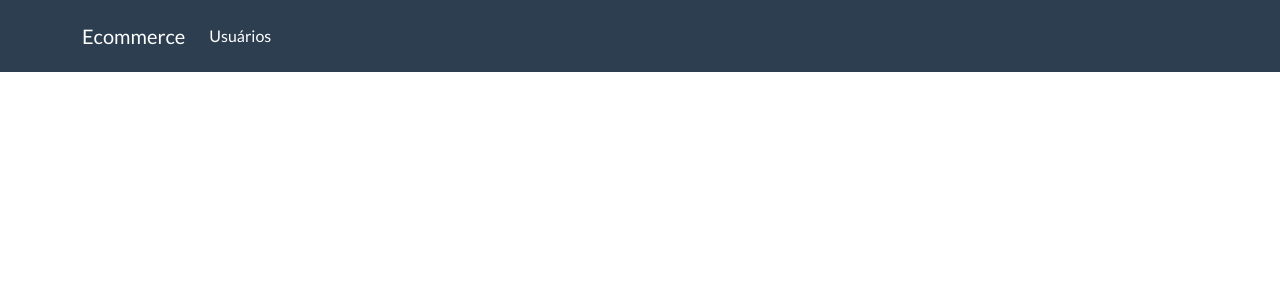
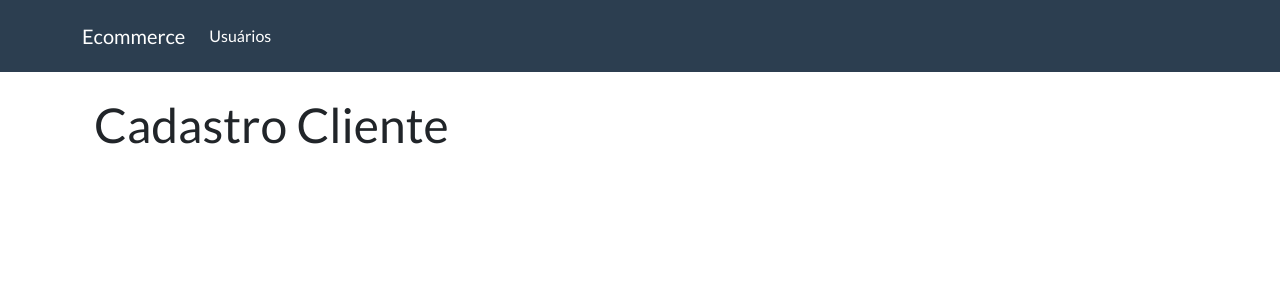
Before and after one commit to Fsp30/ecommerce-lp2, a React (Create React App) app: page /cadastro-cliente in a window 1280 px wide. Before the commit this address had no page. Shown: the top 300 px of the page. Built offline with nearby package versions, Linux system fonts and the light colour scheme.

Commit message:
feat: create route /cadastro-cliente

```diff
--- a/src/rotas.js
+++ b/src/rotas.js
@@ -1,24 +1,25 @@
 import React from 'react';
 import { Route, Routes, BrowserRouter } from 'react-router-dom';
+import Navbar from './components/navbar.js';
 import ListagemUsuarios from './view/listagem-usuarios.js';
-import Navbar from './components/navbar.js';
+import CadastroCliente from './view/cadastro-cliente.js';
 
 function Rotas(props) {
   return (
     <BrowserRouter>
-      {/* 1. A Navbar continua fixa no topo do navegador */}
       <Navbar />
 
-      {/* 2. Esse container vai empurrar QUALQUER página de rota para baixo */}
       <main className="container mt-5 pt-5">
         <Routes>
           <Route
             path='/listagem-usuarios'
             element={<ListagemUsuarios />}
           />
-          {/* Suas próximas rotas vão aqui e já herdarão o espaçamento automaticamente:
-          <Route path='/produtos' element={<ListagemProdutos />} />
-          */}
+          <Route
+            path='/cadastro-cliente'
+            element={<CadastroCliente />}
+          />
+
         </Routes>
       </main>
     </BrowserRouter>
```
